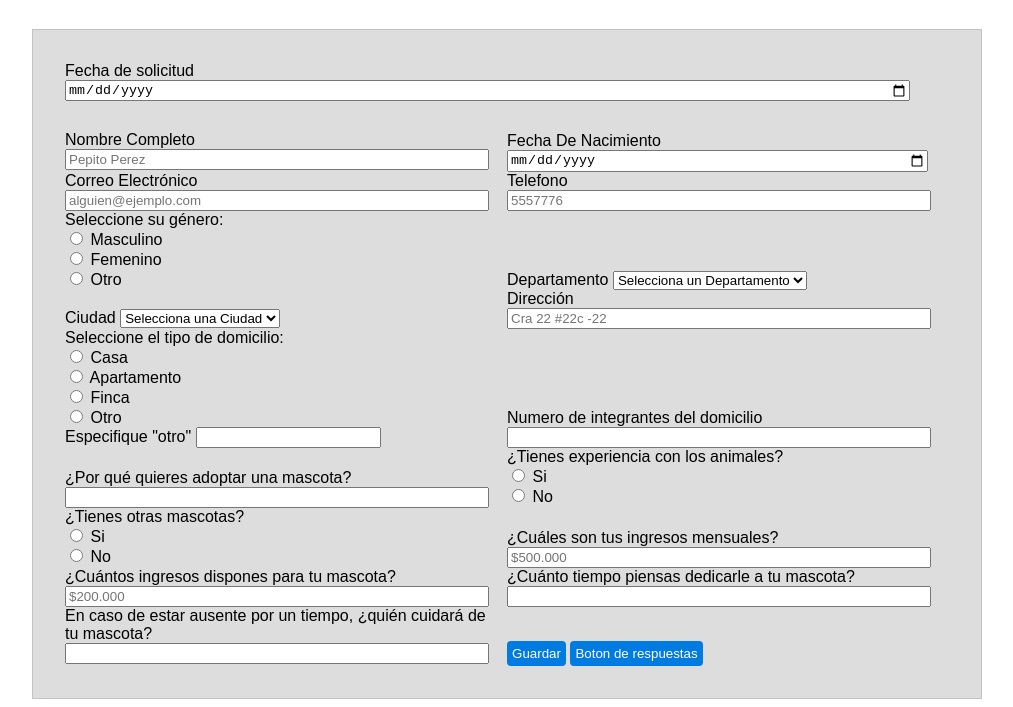
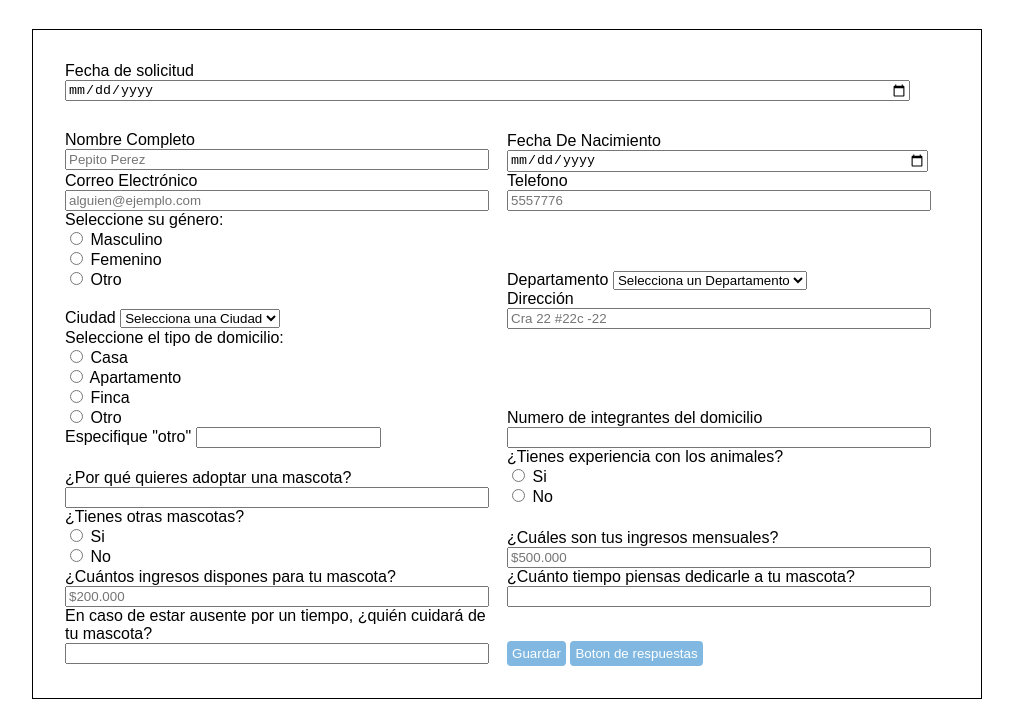
Before and after one commit to juanpabloo198921/josue-formulario, a plain HTML site: page index.html in a window 1280 px wide. Shown: the part 96-803 px from the top of the page, without its empty margins (133-1146 px from the left). Drawn offline with Linux system fonts and the light colour scheme.

Commit message:
javascript

```diff
--- a/index.html
+++ b/index.html
@@ -3,6 +3,7 @@
     <head>
         <meta charset="UTF-8">
         <title>Amigos Peludos</title>
+        <link rel="stylesheet" type="text/css" href="main.js">
      <link rel="stylesheet" type="text/css" href="style.css">
     </head>
     <body>
--- a/style.css
+++ b/style.css
@@ -15,8 +15,8 @@ h1{
 section{
 	margin: auto;
 	width: 75%;
-	background-color: #DDD;
-	border:#C8C1C1 1px solid;
+	background-color: #FFF;
+	border:black 1px solid;
 }
 
 section form{
@@ -45,10 +45,10 @@ form > div:first-child {
 }
 
 body button{
-	background-color:rgb(0 123 225);
+	background-color:#80B8E2;
 	border-style: none;
 	border-radius: 4px;
-	color:white;
+	color:#FFF;
 	padding: 5px;
 
 }
```
